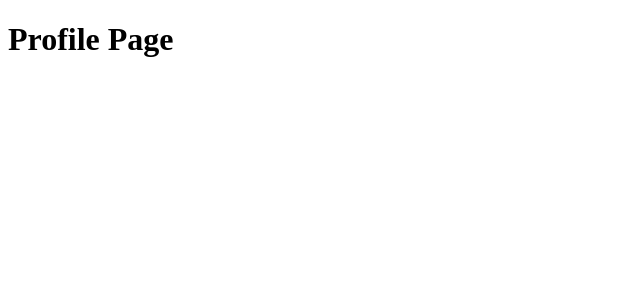
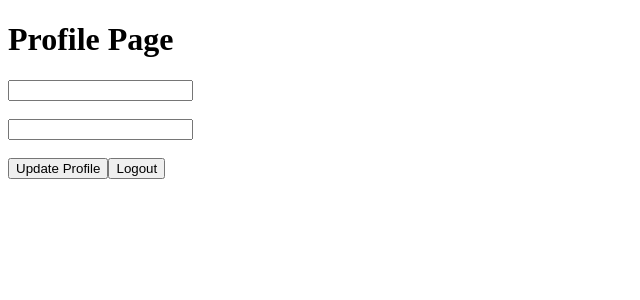
Before and after one commit to Rithika083/user-management-system, a React (Vite) app in the folder client/: page /profile in a window 1280 px wide. Shown: the top 300 px of the page, without its empty margins (0-640 px from the left). Built offline with nearby package versions, Linux system fonts and the light colour scheme; no server answers; sample sign-in values are in the browser's storage.

Commit message:
Added logout and protected routes

```diff
--- a/client/src/App.jsx
+++ b/client/src/App.jsx
@@ -4,6 +4,7 @@ import Login from "./pages/Login";
 import Register from "./pages/Register";
 import Profile from "./pages/Profile";
 import Dashboard from "./pages/Dashboard";
+import ProtectedRoute from "./components/ProtectedRoute";
 
 function App() {
   return (
@@ -11,7 +12,14 @@ function App() {
       <Routes>
         <Route path="/login" element={<Login />} />
         <Route path="/register" element={<Register />} />
-        <Route path="/profile" element={<Profile />} />
+        <Route
+          path="/profile"
+          element={
+            <ProtectedRoute>
+              <Profile />
+            </ProtectedRoute>
+          }
+        />
         <Route path="/dashboard" element={<Dashboard />} />
       </Routes>
     </BrowserRouter>
--- /dev/null
+++ b/client/src/components/ProtectedRoute.jsx
@@ -0,0 +1,9 @@
+import { Navigate } from "react-router-dom";
+
+function ProtectedRoute({ children }) {
+  const token = localStorage.getItem("token");
+
+  return token ? children : <Navigate to="/login" />;
+}
+
+export default ProtectedRoute;
--- a/client/src/pages/Profile.jsx
+++ b/client/src/pages/Profile.jsx
@@ -2,14 +2,13 @@ import { useEffect, useState } from "react";
 import API from "../services/api";
 
 function Profile() {
-  const [user, setUser] = useState(null);
+  const [name, setName] = useState("");
+  const [email, setEmail] = useState("");
 
   useEffect(() => {
     const fetchProfile = async () => {
       try {
         const token = localStorage.getItem("token");
-
-        console.log("Token:", token);
 
         const res = await API.get("/profile", {
           headers: {
@@ -17,29 +16,71 @@ function Profile() {
           },
         });
 
-        console.log("Profile Response:", res.data);
-
-        setUser(res.data);
+        setName(res.data.name);
+        setEmail(res.data.email);
       } catch (error) {
-        console.log("Profile Error:", error);
-        console.log("Response:", error.response);
+        console.log(error);
       }
     };
 
     fetchProfile();
   }, []);
 
+  const handleUpdate = async () => {
+    try {
+      const token = localStorage.getItem("token");
+
+      const res = await API.put(
+        "/profile",
+        {
+          name,
+          email,
+        },
+        {
+          headers: {
+            Authorization: `Bearer ${token}`,
+          },
+        }
+      );
+
+      alert(res.data.message);
+    } catch (error) {
+      alert(error.response?.data?.message || "Update failed");
+    }
+  };
+
   return (
     <div>
       <h1>Profile Page</h1>
 
-      {user && (
-        <>
-          <p>Name: {user.name}</p>
-          <p>Email: {user.email}</p>
-          <p>Role: {user.role}</p>
-        </>
-      )}
+      <input
+        type="text"
+        value={name}
+        onChange={(e) => setName(e.target.value)}
+      />
+
+      <br /><br />
+
+      <input
+        type="email"
+        value={email}
+        onChange={(e) => setEmail(e.target.value)}
+      />
+
+      <br /><br />
+
+      <button onClick={handleUpdate}>
+        Update Profile
+      </button>
+
+      <button
+        onClick={() => {
+        localStorage.removeItem("token");
+        window.location.href = "/login";
+      }}
+    >
+      Logout
+    </button>
     </div>
   );
 }
```
